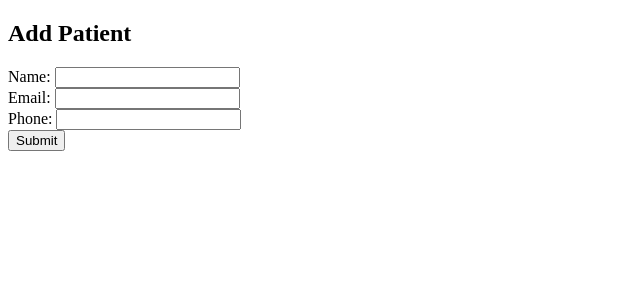
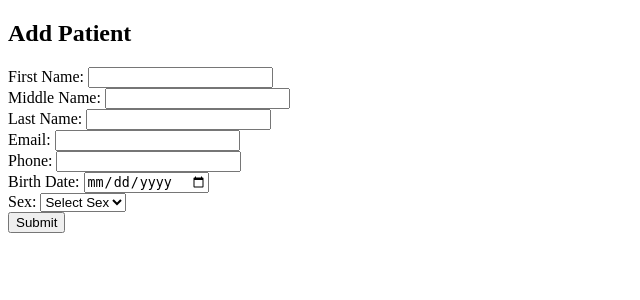
Before and after one commit to ramlittle/codeigniter-training, a CodeIgniter app: page /database/patient/add in a window 1280 px wide. Shown: the top 300 px of the page, without its empty margins (0-640 px from the left). Run offline with CodeIgniter, Linux system fonts and the light colour scheme.

Commit message:
bugfix: add patient

```diff
--- a/application/views/patients/add.php
+++ b/application/views/patients/add.php
@@ -1,15 +1,21 @@
 <!DOCTYPE html>
 <html>
+
 <head>
     <title>Add Patient</title>
 </head>
+
 <body>
     <h2>Add Patient</h2>
     <?php echo validation_errors(); ?>
     <?php echo form_open('patient/add'); ?>
 
-    <label>Name:</label>
-    <input type="text" name="name" value="<?php echo set_value('name'); ?>"><br>
+    <label>First Name:</label>
+    <input type="text" name="firstname" value="<?php echo set_value('firstname'); ?>"><br>
+    <label>Middle Name:</label>
+    <input type="text" name="middlename" value="<?php echo set_value('middlename'); ?>"><br>
+    <label>Last Name:</label>
+    <input type="text" name="lastname" value="<?php echo set_value('lastname'); ?>"><br>
 
     <label>Email:</label>
     <input type="text" name="email" value="<?php echo set_value('email'); ?>"><br>
@@ -17,8 +23,21 @@
     <label>Phone:</label>
     <input type="text" name="phone" value="<?php echo set_value('phone'); ?>"><br>
 
+    <label>Birth Date:</label>
+    <input type="date" name="birthdate" value="<?php echo set_value('birthdate'); ?>"><br>
+
+    <label>Sex:</label>
+    <select name="sex">
+        <option value="">Select Sex</option>
+        <option value="M"<?php echo set_select('sex','M'); ?>>Male</option>
+        <option value="F"<?php echo set_select('sex','F'); ?>>Female</option>
+    </select>
+    <br/>
     <button type="submit">Submit</button>
+
+
 
     <?php echo form_close(); ?>
 </body>
+
 </html>
```
